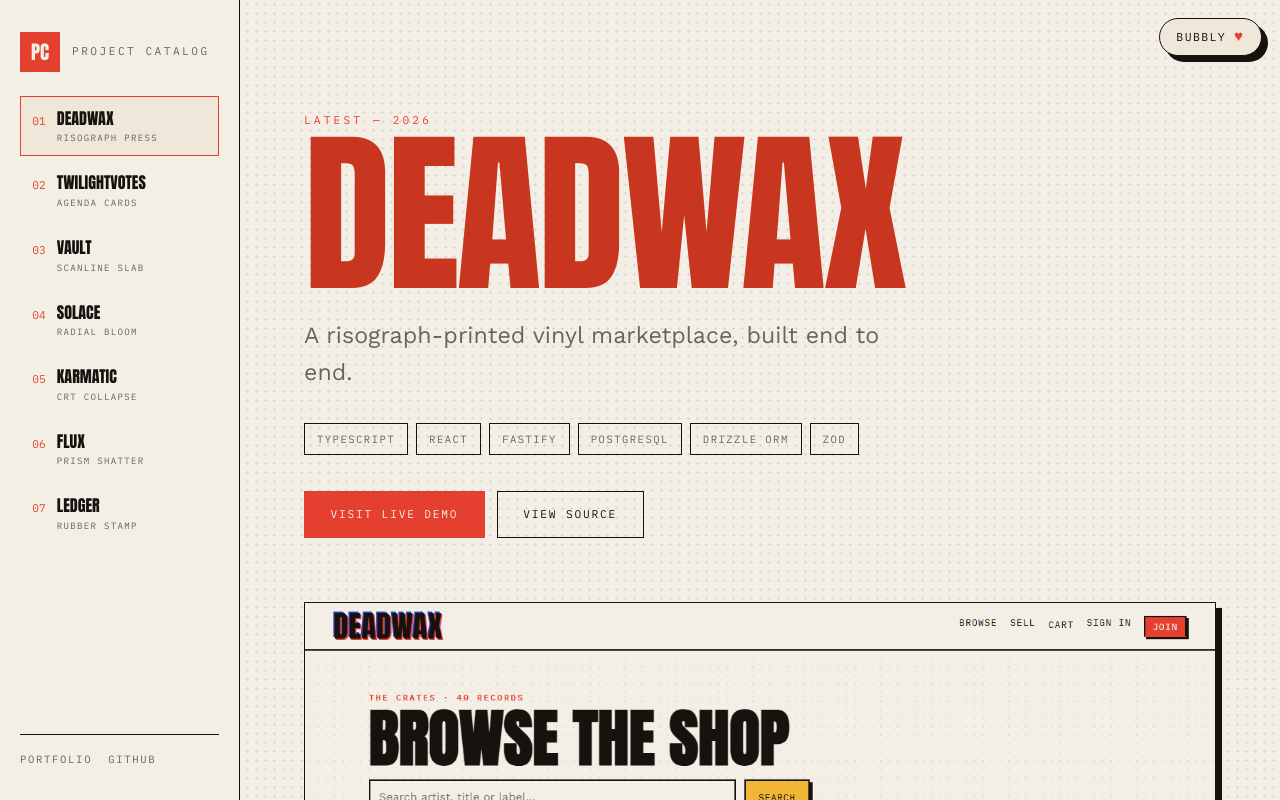
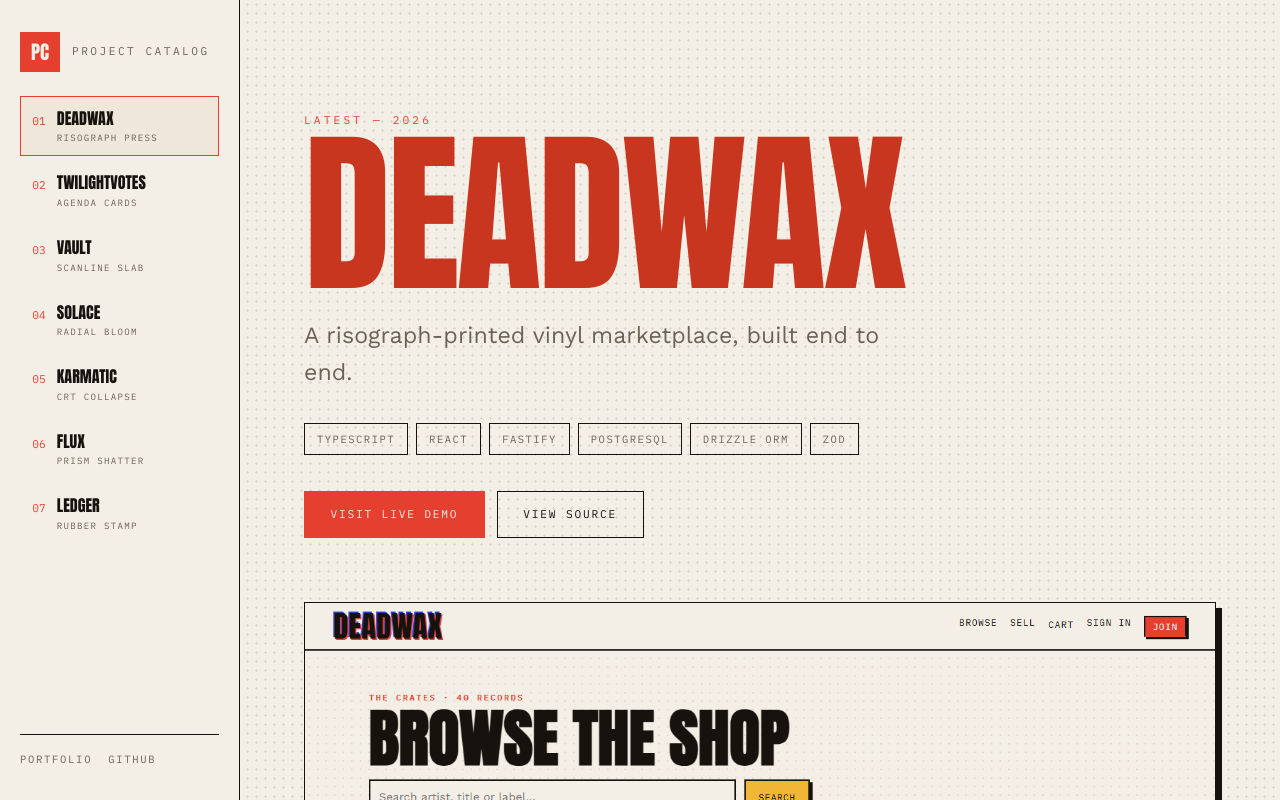
Before and after one commit to cycoconutz/portfolio-tabs, a React (Vite) app: page /portfolio-tabs/work/deadwax in a window 1280 px wide. Shown: the top 800 px of the page. Built offline with nearby package versions, Linux system fonts and the light colour scheme.

Commit message:
Revert "Add persistent Bubbly theme toggle (very pink)"
This reverts commit e5af4efb22d73feb2033edf60278f7b56712f93b.

```diff
--- a/index.html
+++ b/index.html
@@ -12,7 +12,7 @@
     <link rel="preconnect" href="https://fonts.googleapis.com" />
     <link rel="preconnect" href="https://fonts.gstatic.com" crossorigin />
     <link
-      href="https://fonts.googleapis.com/css2?family=Anton&family=Archivo+Black&family=Archivo:wght@400;500;600&family=Baloo+2:wght@400;500;600&family=DM+Serif+Display&family=Fraunces:opsz,wght@9..144,400;9..144,600&family=IBM+Plex+Mono:wght@400;500;600&family=Inter:wght@300;400;500;600&family=JetBrains+Mono:wght@400;600&family=Orbitron:wght@400;500;700&family=Pacifico&family=Quicksand:wght@400;500;600&family=Share+Tech+Mono&family=Space+Grotesk:wght@400;500;700&family=VT323&family=Work+Sans:wght@300;400;600&display=swap"
+      href="https://fonts.googleapis.com/css2?family=Anton&family=Archivo+Black&family=Archivo:wght@400;500;600&family=DM+Serif+Display&family=Fraunces:opsz,wght@9..144,400;9..144,600&family=IBM+Plex+Mono:wght@400;500;600&family=Inter:wght@300;400;500;600&family=JetBrains+Mono:wght@400;600&family=Orbitron:wght@400;500;700&family=Quicksand:wght@400;500;600&family=Share+Tech+Mono&family=Space+Grotesk:wght@400;500;700&family=VT323&family=Work+Sans:wght@300;400;600&display=swap"
       rel="stylesheet"
     />
     <title>Project Catalog — Selected Work</title>
--- a/src/App.tsx
+++ b/src/App.tsx
@@ -1,13 +1,10 @@
-import { useLayoutEffect, useState } from 'react'
+import { useLayoutEffect } from 'react'
 import { BrowserRouter, Navigate, Route, Routes, useLocation } from 'react-router-dom'
 import { TabSpine } from './components/TabSpine'
-import { BubblyToggle } from './components/BubblyToggle'
 import { IndexPage } from './pages/IndexPage'
 import { ProjectPage } from './pages/ProjectPage'
 import { projects } from './data/projects'
 import { TransitionProvider } from './transitions/TransitionProvider'
-
-const BUBBLY_KEY = 'catalog-bubbly'
 
 const fallback = {
   theme: 'hub',
@@ -31,27 +28,19 @@ function metaFor(pathname: string) {
   return fallback
 }
 
-function Shell({
-  bubbly,
-  onToggleBubbly,
-}: {
-  bubbly: boolean
-  onToggleBubbly: () => void
-}) {
+function Shell() {
   const { pathname } = useLocation()
   const meta = metaFor(pathname)
-  const theme = bubbly ? 'bubbly' : meta.theme
 
   useLayoutEffect(() => {
-    document.documentElement.dataset.theme = theme
+    document.documentElement.dataset.theme = meta.theme
     document.title = meta.title
     const description = document.querySelector('meta[name="description"]')
     if (description) description.setAttribute('content', meta.description)
-  }, [theme, meta.title, meta.description])
+  }, [meta.theme, meta.title, meta.description])
 
   return (
     <div className="app">
-      <BubblyToggle active={bubbly} onToggle={onToggleBubbly} />
       <TabSpine />
       <div className="stage">
         <Routes>
@@ -65,30 +54,10 @@ function Shell({
 }
 
 export default function App() {
-  const [bubbly, setBubbly] = useState<boolean>(() => {
-    try {
-      return localStorage.getItem(BUBBLY_KEY) === '1'
-    } catch {
-      return false
-    }
-  })
-
-  const toggleBubbly = () => {
-    setBubbly((current) => {
-      const next = !current
-      try {
-        localStorage.setItem(BUBBLY_KEY, next ? '1' : '0')
-      } catch {
-        /* storage unavailable */
-      }
-      return next
-    })
-  }
-
   return (
     <BrowserRouter basename="/portfolio-tabs">
-      <TransitionProvider forcedTheme={bubbly ? 'bubbly' : null}>
-        <Shell bubbly={bubbly} onToggleBubbly={toggleBubbly} />
+      <TransitionProvider>
+        <Shell />
       </TransitionProvider>
     </BrowserRouter>
   )
--- a/src/components/BubblyToggle.tsx
+++ /dev/null
@@ -1,21 +0,0 @@
-interface BubblyToggleProps {
-  active: boolean
-  onToggle: () => void
-}
-
-export function BubblyToggle({ active, onToggle }: BubblyToggleProps) {
-  return (
-    <button
-      type="button"
-      className="bubbly-toggle"
-      aria-pressed={active}
-      onClick={onToggle}
-      title="Switch to the bubbly theme"
-    >
-      <span className="bubble-tag">{active ? 'Bubbly on' : 'Bubbly'}</span>
-      <span className="bubble-heart" aria-hidden="true">
-        ♥
-      </span>
-    </button>
-  )
-}
--- a/src/index.css
+++ b/src/index.css
@@ -1146,133 +1146,6 @@ button {
   }
 }
 
-/* ---------------------------------------------------------- bubbly toggle --- */
-
-.bubbly-toggle {
-  position: fixed;
-  top: 1.1rem;
-  right: 1.1rem;
-  z-index: 2000;
-  display: inline-flex;
-  align-items: center;
-  gap: 0.5rem;
-  padding: 0.56rem 1.05rem;
-  border-radius: 999px;
-  border: 1px solid var(--border);
-  background: var(--card);
-  color: var(--fg);
-  font-family: var(--font-mono);
-  font-size: 0.72rem;
-  letter-spacing: 0.12em;
-  text-transform: uppercase;
-  cursor: pointer;
-  box-shadow: var(--shadow);
-  backdrop-filter: blur(10px);
-  transition: transform 0.25s var(--ease), box-shadow 0.25s var(--ease),
-    background-color 0.3s var(--ease), color 0.3s var(--ease);
-}
-
-.bubbly-toggle:hover {
-  transform: translateY(-1px) scale(1.04);
-}
-
-.bubbly-toggle[aria-pressed='true'] {
-  background: linear-gradient(135deg, #ffb3dc, #ff5fb0);
-  border-color: transparent;
-  color: #fff;
-  font-weight: 600;
-  box-shadow: 0 16px 44px -14px rgba(255, 77, 157, 0.65);
-}
-
-.bubble-heart {
-  color: var(--accent);
-  font-size: 0.95rem;
-  line-height: 1;
-  transform: translateY(-1px);
-}
-
-.bubbly-toggle[aria-pressed='true'] .bubble-heart {
-  color: #fff;
-}
-
-/* ---------------------------------------------------------- bubbly theme --- */
-
-[data-theme='bubbly'] .flourish,
-[data-theme='bubbly'] .index-page::before {
-  background-image:
-    radial-gradient(circle at 10% 20%, rgba(255, 77, 157, 0.3), transparent 26%),
-    radial-gradient(circle at 88% 16%, rgba(255, 143, 199, 0.45), transparent 24%),
-    radial-gradient(circle at 72% 80%, rgba(255, 77, 157, 0.26), transparent 27%),
-    radial-gradient(circle at 20% 86%, rgba(255, 183, 220, 0.55), transparent 22%);
-}
-
-[data-theme='bubbly'] .index-page {
-  position: relative;
-}
-
-[data-theme='bubbly'] .index-page::before {
-  content: '';
-  position: fixed;
-  inset: 0;
-  z-index: -1;
-  pointer-events: none;
-}
-
-[data-theme='bubbly'] .flourish::before,
-[data-theme='bubbly'] .index-page::after {
-  content: '';
-  position: fixed;
-  bottom: -130px;
-  border-radius: 50%;
-  background:
-    radial-gradient(circle at 30% 28%, rgba(255, 255, 255, 0.95) 0 12%, transparent 46%),
-    radial-gradient(circle at 68% 74%, #ffa1cf 0 22%, transparent 62%);
-  border: 2px solid rgba(255, 77, 157, 0.4);
-  box-shadow: 0 10px 30px -8px rgba(255, 77, 157, 0.45),
-    inset -6px -10px 18px rgba(255, 77, 157, 0.22);
-  pointer-events: none;
-  opacity: 0;
-  animation: bubbleRise 10s ease-in-out infinite;
-}
-
-[data-theme='bubbly'] .flourish::before {
-  width: 110px;
-  height: 110px;
-  left: 16%;
-}
-
-[data-theme='bubbly'] .flourish::after {
-  width: 64px;
-  height: 64px;
-  left: 62%;
-  bottom: -90px;
-  animation-delay: 3.6s;
-  animation-duration: 7s;
-}
-
-[data-theme='bubbly'] .index-page::after {
-  width: 84px;
-  height: 84px;
-  left: 38%;
-}
-
-@keyframes bubbleRise {
-  0% {
-    transform: translateY(0) translateX(0) rotate(0deg);
-    opacity: 0;
-  }
-  12% {
-    opacity: 0.85;
-  }
-  82% {
-    opacity: 0.85;
-  }
-  100% {
-    transform: translateY(-115vh) translateX(40px) rotate(14deg);
-    opacity: 0;
-  }
-}
-
 /* ------------------------------------------------------------ responsive --- */
 
 @media (max-width: 860px) {
@@ -1326,12 +1199,6 @@ button {
   .index-foot {
     flex-direction: column;
   }
-
-  .bubbly-toggle {
-    top: 0.7rem;
-    right: 0.7rem;
-    padding: 0.5rem 0.85rem;
-  }
 }
 
 @media (prefers-reduced-motion: reduce) {
--- a/src/theme/themes.css
+++ b/src/theme/themes.css
@@ -136,20 +136,3 @@
   --display-transform: none;
   --shadow: 0 26px 60px -28px rgba(47, 125, 70, 0.4);
 }
-
-[data-theme='bubbly'] {
-  --bg: #ffe9f4;
-  --bg-2: #ffd9ec;
-  --fg: #7a2449;
-  --muted: #b36b93;
-  --accent: #ff4d9d;
-  --accent-2: #ff87c7;
-  --border: rgba(255, 77, 157, 0.28);
-  --card: rgba(255, 255, 255, 0.72);
-  --radius: 30px;
-  --font-display: 'Pacifico', cursive;
-  --font-body: 'Baloo 2', system-ui, sans-serif;
-  --font-mono: 'Baloo 2', system-ui, sans-serif;
-  --display-transform: none;
-  --shadow: 0 30px 80px -28px rgba(255, 77, 157, 0.55);
-}
--- a/src/transitions/TransitionProvider.tsx
+++ b/src/transitions/TransitionProvider.tsx
@@ -16,13 +16,7 @@ function prefersReducedMotion() {
   )
 }
 
-export function TransitionProvider({
-  children,
-  forcedTheme,
-}: {
-  children: ReactNode
-  forcedTheme?: string | null
-}) {
+export function TransitionProvider({ children }: { children: ReactNode }) {
   const navigate = useNavigate()
   const [phase, setPhase] = useState<Phase>('idle')
   const [wipe, setWipe] = useState<WipeId>('bloom')
@@ -68,12 +62,10 @@ export function TransitionProvider({
 
   const value = useMemo(() => ({ phase, transitionTo }), [phase, transitionTo])
 
-  const curtainTheme = forcedTheme ?? theme
-
   return (
     <TransitionContext.Provider value={value}>
       {children}
-      <Curtain phase={phase} wipe={wipe} theme={curtainTheme} origin={origin} />
+      <Curtain phase={phase} wipe={wipe} theme={theme} origin={origin} />
     </TransitionContext.Provider>
   )
 }
```
